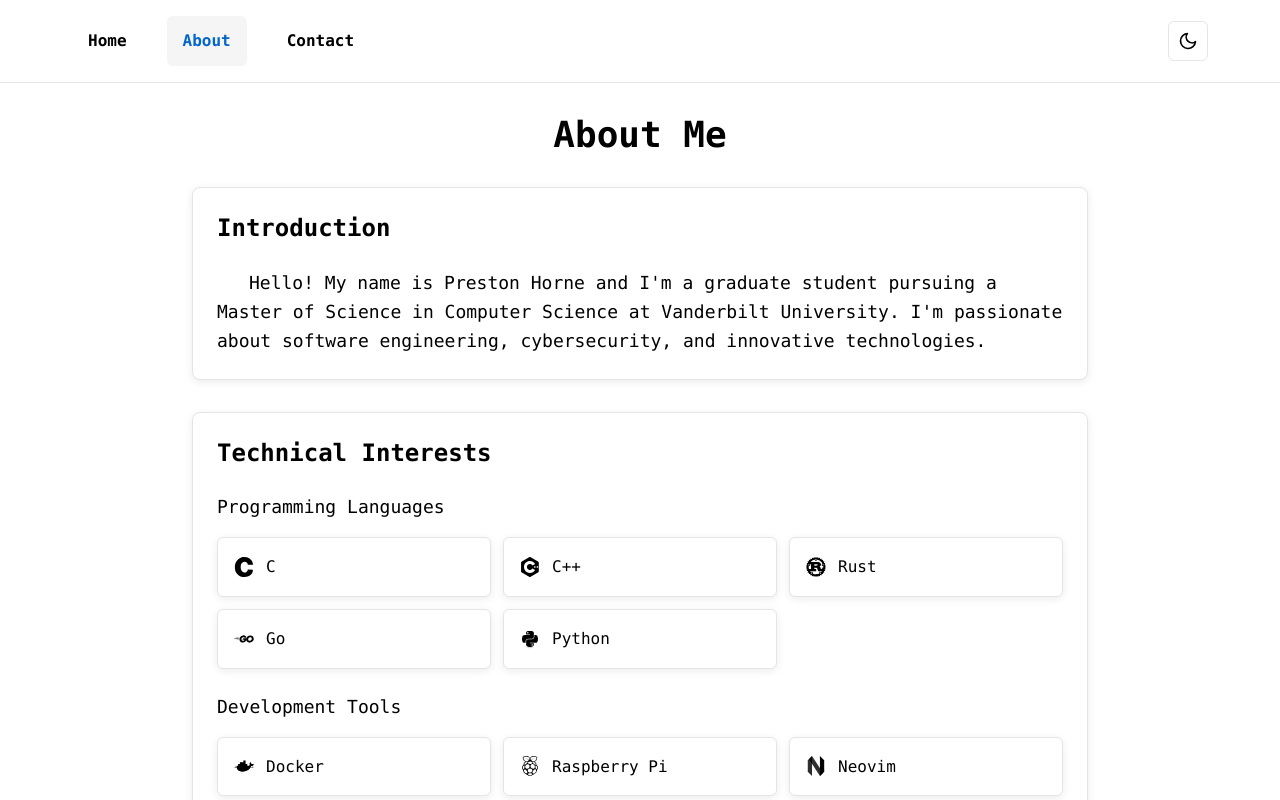
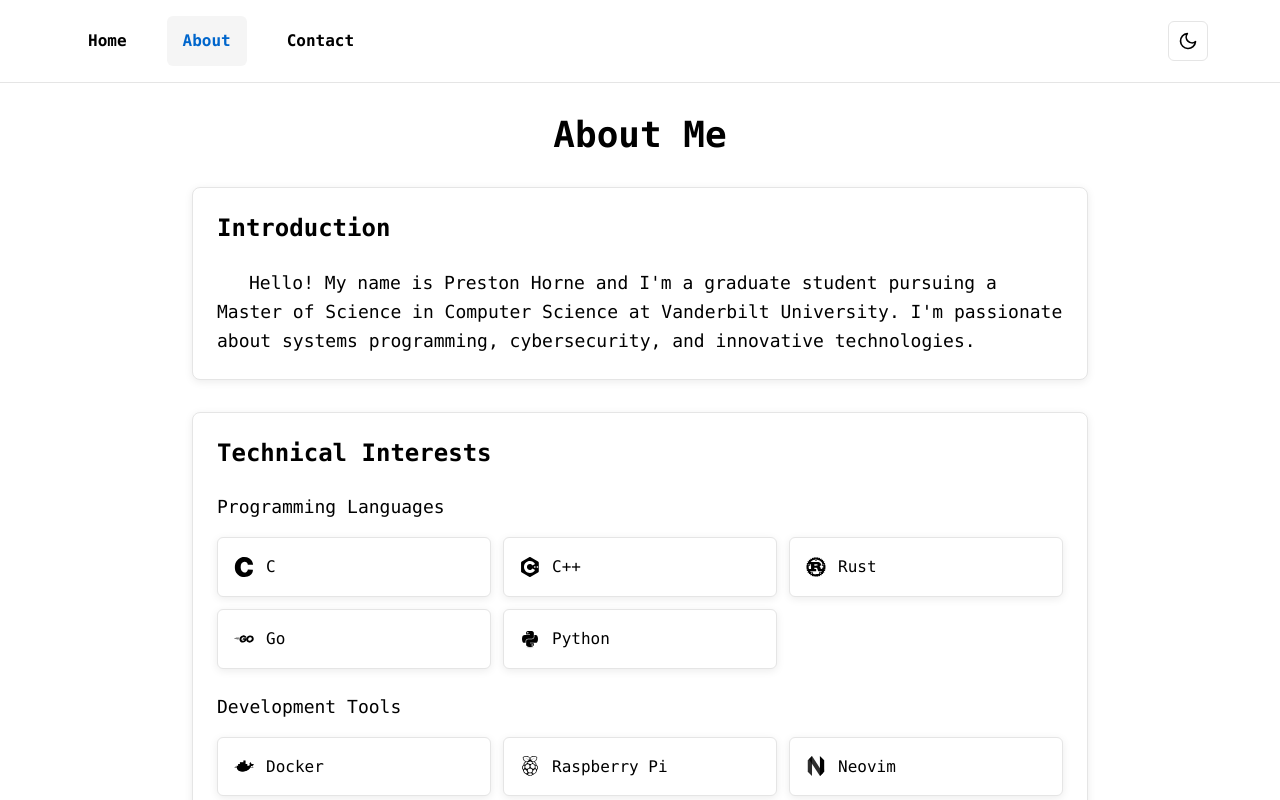
Before and after one commit to prestonmhorne/website, a Next.js app: page /about in a window 1280 px wide. Shown: the top 800 px of the page. Built offline with nearby package versions, Linux system fonts and the light colour scheme.

Commit message:
systems prog

```diff
--- a/src/app/about/page.tsx
+++ b/src/app/about/page.tsx
@@ -83,7 +83,7 @@ export default function About() {
           <h2 className="text-2xl font-semibold mb-6">Introduction</h2>
             <p className="indent-8 text-lg leading-relaxed">
               Hello! My name is Preston Horne and I&apos;m a graduate student pursuing a Master of Science in Computer Science at Vanderbilt University.
-              I&apos;m passionate about software engineering, cybersecurity, and innovative technologies.
+              I&apos;m passionate about systems programming, cybersecurity, and innovative technologies.
             </p>
         </section>
         <section className="card">
```
